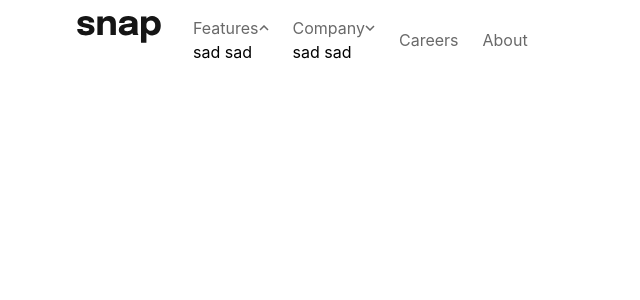
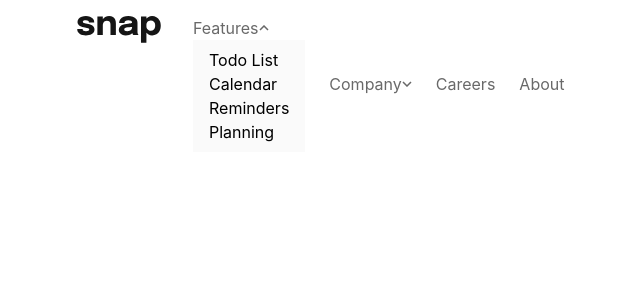
Before and after one commit to VladimirRM/Tailwind-, a React (Create React App) app: page / in a window 1280 px wide. Both pictures are taken after a click on the element "Features". Shown: the top 300 px of the page, without its empty margins (59-699 px from the left). Built offline with nearby package versions, Linux system fonts and the light colour scheme.

Commit message:
add component menu-item

```diff
--- a/src/Components/Header/index.jsx
+++ b/src/Components/Header/index.jsx
@@ -1,6 +1,8 @@
 import React from 'react'
 import { ReactComponent as LogoIcon } from '../../images/logo.svg'
 import NavItem from '../Nav-item'
+import NavMenu from '../Nav-menu'
+import {FEATURES, COMPANY} from './constants';
 
 const Header
   = () => {
@@ -8,9 +10,14 @@ const Header
       <header className='flex'>
         <LogoIcon />
         <nav className='flex space-x-6 ml-8 items-center'>
-          <NavItem text='Features'> sad sad</NavItem>
+          <NavItem text='Features'>
+            <NavMenu items={FEATURES}/>
+          </NavItem>
 
-          <NavItem text='Company' >sad sad</NavItem>
+          <NavItem text='Company' >
+          <NavMenu items={COMPANY}/>
+
+          </NavItem>
           <NavItem text='Careers' />
           <NavItem text='About' />
 
--- /dev/null
+++ b/src/Components/Menu-item/index.jsx
@@ -0,0 +1,12 @@
+import React from 'react'
+
+const MenuItem = ({text='',icon}) => {
+  return (
+    <div>
+        {icon}
+        <span></span>
+    </div>
+  )
+}
+
+export default MenuItem
--- a/src/Components/Nav-item/index.jsx
+++ b/src/Components/Nav-item/index.jsx
@@ -9,7 +9,7 @@ const NavItem = ({ text = '', children }) => {
         <div className='relative'>
             <div className="flex space-x-2-cursor-pointer items-center">
                 <span className='text-medium-grey hover:text-almost-black'
-                    onClick={() => children && setSelected(text !==selected ? text:'')}
+                    onClick={() => children && setSelected(text !== selected ? text : '')}
                 >
                     {text}
                 </span>
@@ -17,7 +17,7 @@ const NavItem = ({ text = '', children }) => {
                 {children && selected === text && <ArrowUpIcon />}
             </div>
 
-            {children}
+            {selected && children}
         </div>
     )
 }
--- /dev/null
+++ b/src/Components/Nav-menu/index.jsx
@@ -0,0 +1,12 @@
+import React from 'react'
+
+
+ export const NavMenu = ({items = []}) => {
+    return (
+        <div className='flex flex-col px-4 py-2 bg-almost-white' drop-shadow-rounded-lg absolute top-10 right-0 w-36 space-y-2 z-30 >
+            {items.map(({ text }) => <span>{text}</span>)}
+        </div>
+    )
+}
+
+export default NavMenu
```
